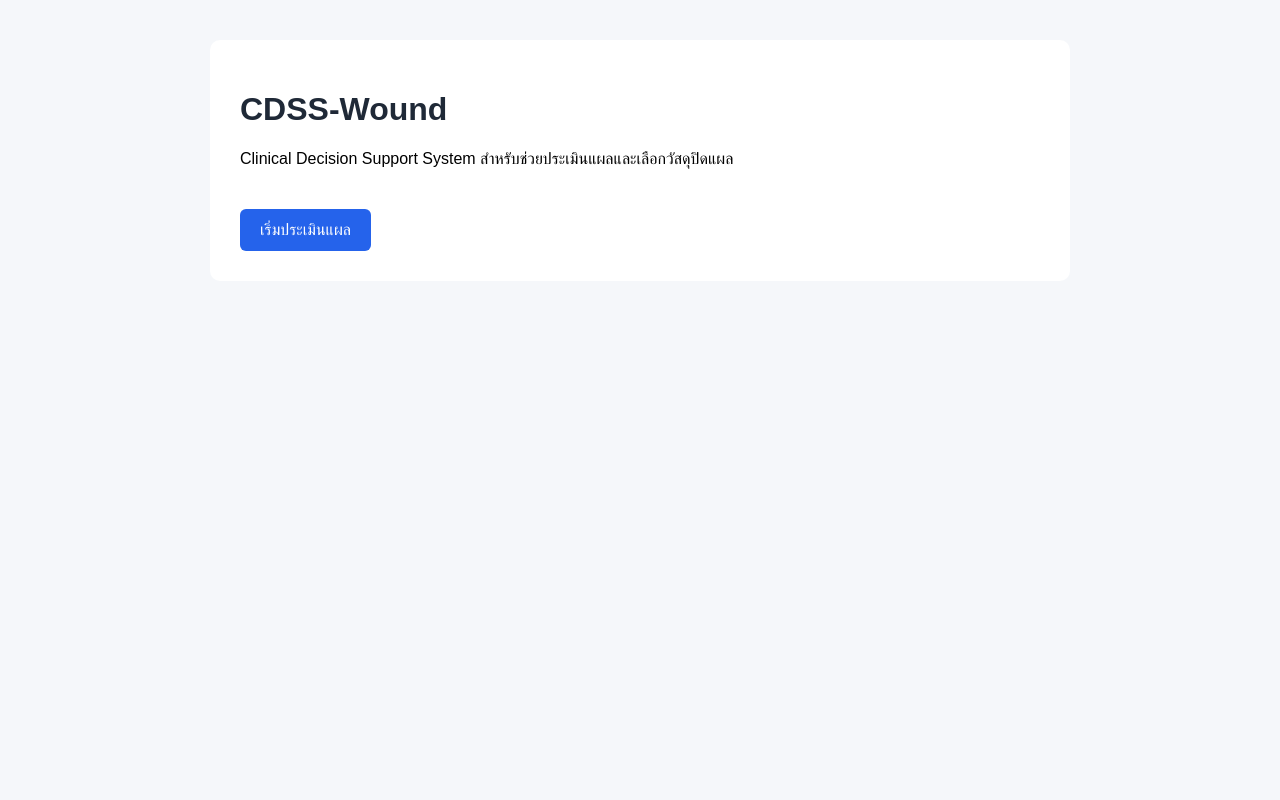
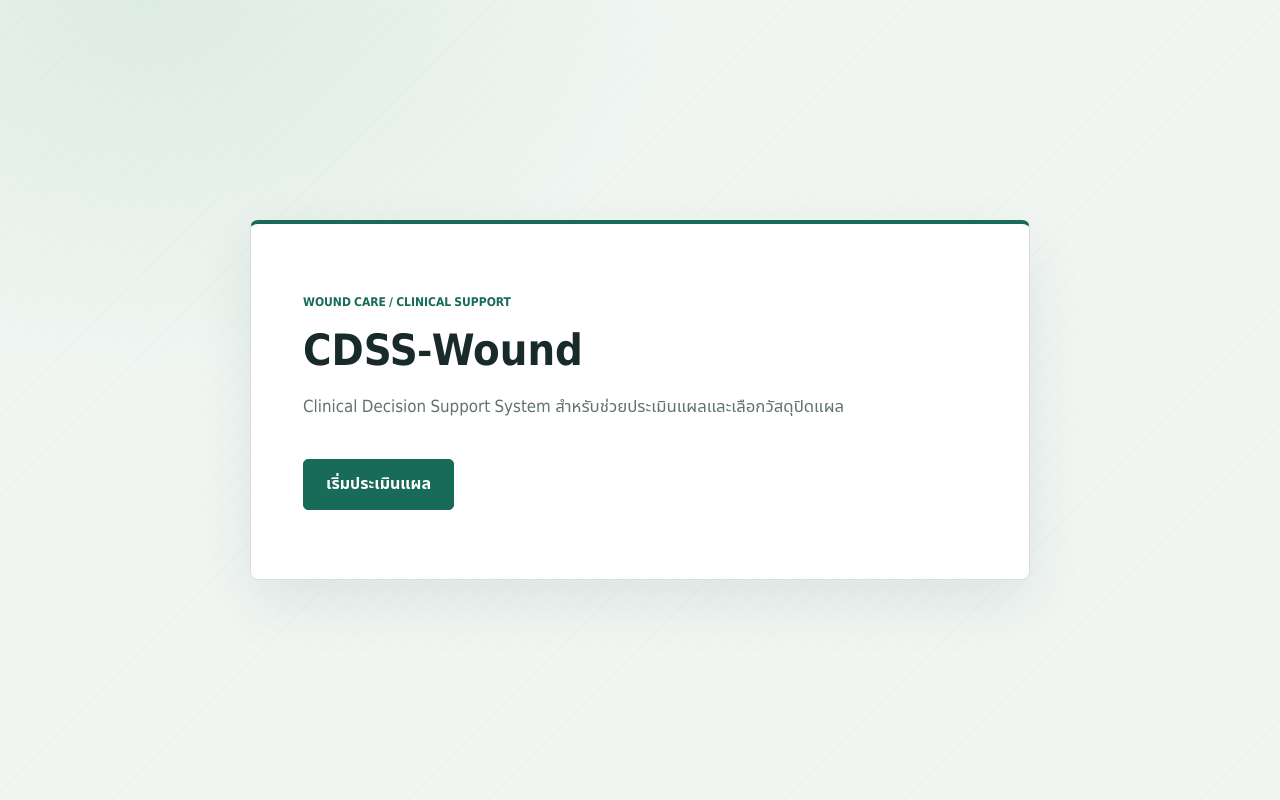
Before and after one commit to moonewman1/CDSS-Wound, a FastAPI app: page / in a window 1280 px wide. Run offline with FastAPI, Linux system fonts and the light colour scheme.

Commit message:
Refactor HTML structure and enhance CSS styles for improved layout and design

```diff
--- a/static/style.css
+++ b/static/style.css
@@ -1,118 +1,256 @@
-body {
-
-    font-family: Arial, sans-serif;
-
-    background-color: #f5f7fa;
-
-    margin: 0;
-
-    padding: 0;
+:root {
+    color-scheme: light;
+    --ink: #182b2a;
+    --muted: #607371;
+    --line: #d9e4df;
+    --paper: #ffffff;
+    --canvas: #f1f6f3;
+    --green: #176b58;
+    --green-dark: #105544;
+    --green-pale: #e9f4ef;
+    --amber: #8b4d17;
+    --amber-pale: #fff3e5;
+    --shadow: 0 22px 60px rgba(25, 59, 49, 0.09);
 }
 
+* {
+    box-sizing: border-box;
+}
+
+body {
+    min-height: 100vh;
+    margin: 0;
+    padding: 56px 24px;
+    color: var(--ink);
+    background-color: var(--canvas);
+    background-image:
+        radial-gradient(ellipse at 12% 0%, rgba(190, 220, 205, 0.38), transparent 34%),
+        repeating-linear-gradient(135deg, rgba(50, 104, 82, 0.025) 0, rgba(50, 104, 82, 0.025) 1px, transparent 1px, transparent 14px);
+    font-family: "Noto Sans Thai", "Leelawadee UI", Tahoma, sans-serif;
+    font-size: 16px;
+    line-height: 1.65;
+}
 
 .container {
-
-    max-width: 800px;
-
-    margin: 40px auto;
-
-    background: white;
-
-    padding: 30px;
-
-    border-radius: 10px;
-
+    width: min(100%, 780px);
+    margin: 0 auto;
+    padding: clamp(28px, 5vw, 52px);
+    border: 1px solid rgba(207, 222, 214, 0.9);
+    border-top: 4px solid var(--green);
+    border-radius: 8px;
+    background: var(--paper);
+    box-shadow: var(--shadow);
+    animation: appear 420ms ease-out both;
 }
 
+body.landing-page {
+    display: grid;
+    place-items: center;
+}
+
+.landing {
+    min-height: 360px;
+    display: flex;
+    flex-direction: column;
+    justify-content: center;
+}
+
+.landing .eyebrow {
+    margin: 0 0 10px;
+    color: var(--green);
+    font-size: 0.75rem;
+    font-weight: 700;
+}
+
+.landing h1 {
+    font-size: clamp(2rem, 6vw, 2.7rem);
+}
+
+h1,
+h2 {
+    margin-top: 0;
+    color: var(--ink);
+    line-height: 1.35;
+}
 
 h1 {
-
-    color: #1f2937;
-
+    margin-bottom: 12px;
+    font-size: clamp(1.55rem, 5vw, 2rem);
+    font-weight: 700;
 }
 
+h2 {
+    margin-bottom: 14px;
+    font-size: 1.15rem;
+    font-weight: 700;
+}
+
+p {
+    color: var(--muted);
+}
+
+.container > p {
+    max-width: 560px;
+    margin: 0 0 10px;
+    font-size: 1.05rem;
+}
+
+form {
+    margin-top: 28px;
+}
 
 label {
-
     display: block;
-
-    margin-top: 20px;
-
-    margin-bottom: 5px;
-
-    font-weight: bold;
-
+    margin: 22px 0 7px;
+    color: #314a46;
+    font-size: 0.95rem;
+    font-weight: 650;
 }
 
-
 select {
-
+    display: block;
     width: 100%;
-
-    padding: 10px;
-
-    border: 1px solid #ccc;
-
+    min-height: 50px;
+    padding: 10px 44px 10px 14px;
+    border: 1px solid #cbd9d2;
     border-radius: 5px;
-
+    outline: none;
+    background-color: #fbfdfc;
+    color: var(--ink);
+    font: inherit;
+    cursor: pointer;
+    transition: border-color 140ms ease, box-shadow 140ms ease, background-color 140ms ease;
 }
 
+select:hover {
+    border-color: #8aaca0;
+    background-color: #fff;
+}
+
+select:focus-visible {
+    border-color: var(--green);
+    box-shadow: 0 0 0 3px rgba(23, 107, 88, 0.15);
+}
 
 button {
-
-    margin-top: 25px;
-
-    padding: 12px 20px;
-
-    border: none;
-
-    border-radius: 6px;
-
+    display: inline-flex;
+    min-height: 48px;
+    align-items: center;
+    justify-content: center;
+    margin-top: 28px;
+    padding: 11px 22px;
+    border: 1px solid var(--green);
+    border-radius: 5px;
+    background: var(--green);
+    color: #fff;
+    font: inherit;
+    font-weight: 650;
     cursor: pointer;
-
-    background-color: #2563eb;
-
-    color: white;
-
-    font-size: 16px;
-
+    transition: background-color 140ms ease, border-color 140ms ease, transform 140ms ease;
 }
 
+button:hover {
+    transform: translateY(-1px);
+    border-color: var(--green-dark);
+    background: var(--green-dark);
+}
+
+button:focus-visible,
+a:focus-visible {
+    outline: 3px solid rgba(23, 107, 88, 0.35);
+    outline-offset: 3px;
+}
+
+a {
+    color: inherit;
+    text-decoration: none;
+}
+
+.card,
+.recommendation,
+.warning {
+    margin-top: 22px;
+    padding: 22px 24px;
+    border: 1px solid var(--line);
+    border-radius: 6px;
+}
 
 .card {
-
-    margin-top: 20px;
-
-    padding: 20px;
-
-    background: #f3f4f6;
-
-    border-radius: 8px;
-
+    background: #f7faf8;
 }
 
+.card p,
+.recommendation p,
+.warning p {
+    margin: 9px 0 0;
+}
+
+.card p + p,
+.recommendation p + p,
+.warning p + p {
+    padding-top: 9px;
+    border-top: 1px solid rgba(96, 115, 113, 0.14);
+}
 
 .recommendation {
-
-    margin-top: 20px;
-
-    padding: 20px;
-
-    background: #ecfdf5;
-
-    border-radius: 8px;
-
+    border-color: #c9e0d3;
+    border-left: 4px solid var(--green);
+    background: var(--green-pale);
 }
 
+.recommendation h2 {
+    color: var(--green-dark);
+}
 
 .warning {
+    border-color: #efd5b6;
+    border-left: 4px solid #c2762f;
+    background: var(--amber-pale);
+}
 
-    margin-top: 20px;
+.warning h2 {
+    color: var(--amber);
+}
 
-    padding: 20px;
+@keyframes appear {
+    from {
+        opacity: 0;
+        transform: translateY(8px);
+    }
 
-    background: #fff7ed;
+    to {
+        opacity: 1;
+        transform: translateY(0);
+    }
+}
 
-    border-radius: 8px;
+@media (max-width: 600px) {
+    body {
+        padding: 20px 12px;
+    }
 
+    .container {
+        padding: 26px 20px;
+    }
+
+    button {
+        width: 100%;
+    }
+
+    .card,
+    .recommendation,
+    .warning {
+        padding: 18px;
+    }
 }
+
+@media (prefers-reduced-motion: reduce) {
+    *,
+    *::before,
+    *::after {
+        animation-duration: 0.01ms !important;
+        animation-iteration-count: 1 !important;
+        scroll-behavior: auto !important;
+        transition-duration: 0.01ms !important;
+    }
+}
--- a/templates/index.html
+++ b/templates/index.html
@@ -17,9 +17,11 @@
 </head>
 
 
-<body>
+<body class="landing-page">
 
-    <div class="container">
+    <main class="container landing">
+
+        <p class="eyebrow">WOUND CARE / CLINICAL SUPPORT</p>
 
         <h1>CDSS-Wound</h1>
 
@@ -37,7 +39,7 @@
 
         </a>
 
-    </div>
+    </main>
 
 </body>
 
```
